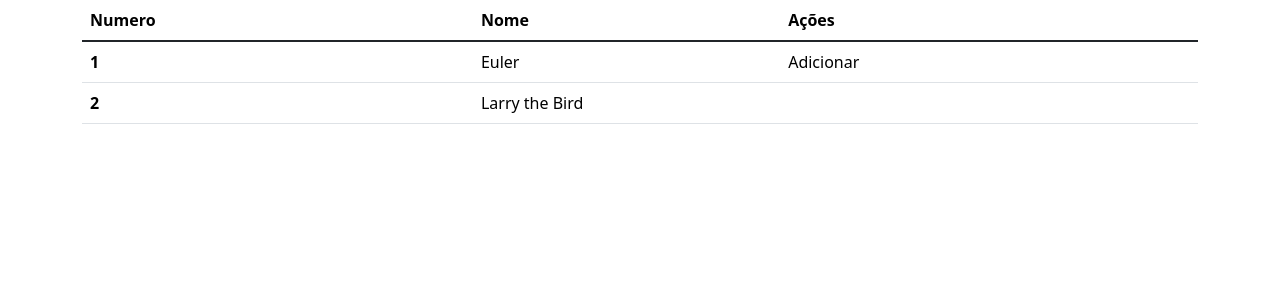
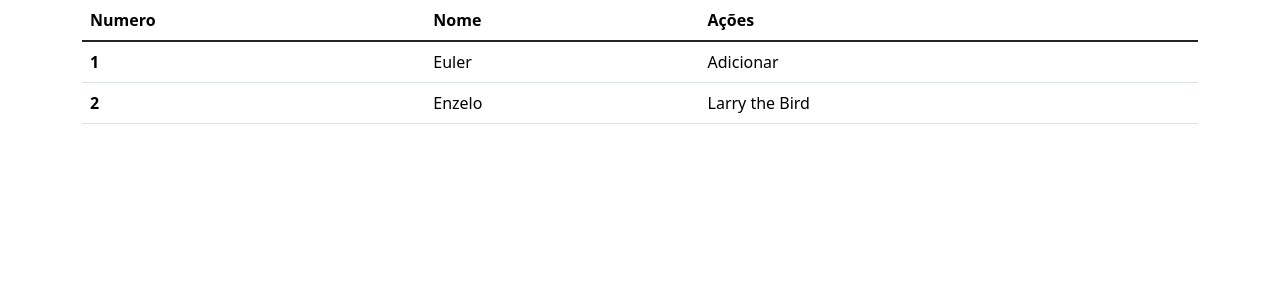
Before and after one commit to eulerBM/fala_brasil, a Django app: page /friend/ in a window 1280 px wide. Shown: the part 56-356 px from the top of the page. Run offline with Django 4.2, Linux system fonts and the light colour scheme; a user stored in the database is signed in.

```diff
--- a/app_main/views.py
+++ b/app_main/views.py
@@ -8,5 +8,5 @@ def home_page(request):
 @login_required
 def friend_page(request):
 
-    print("Passou por aqui")
+
     return render (request, 'friend/friend.html')
--- a/templates/friend/friend.html
+++ b/templates/friend/friend.html
@@ -17,19 +17,21 @@
           </tr>
         </thead>
         <tbody class="table-group-divider">
+
           <tr>
+            <th scope="row">1</th>
 
-            <th scope="row">1</th>
             <td>Euler</td>
             <td>Adicionar</td>
-
 
           <tr>
             <th scope="row">2</th>
 
+            <td>Enzelo</td>
             <td colspan="2">Larry the Bird</td>
 
           </tr>
+
         </tbody>
       </table>
 
```
